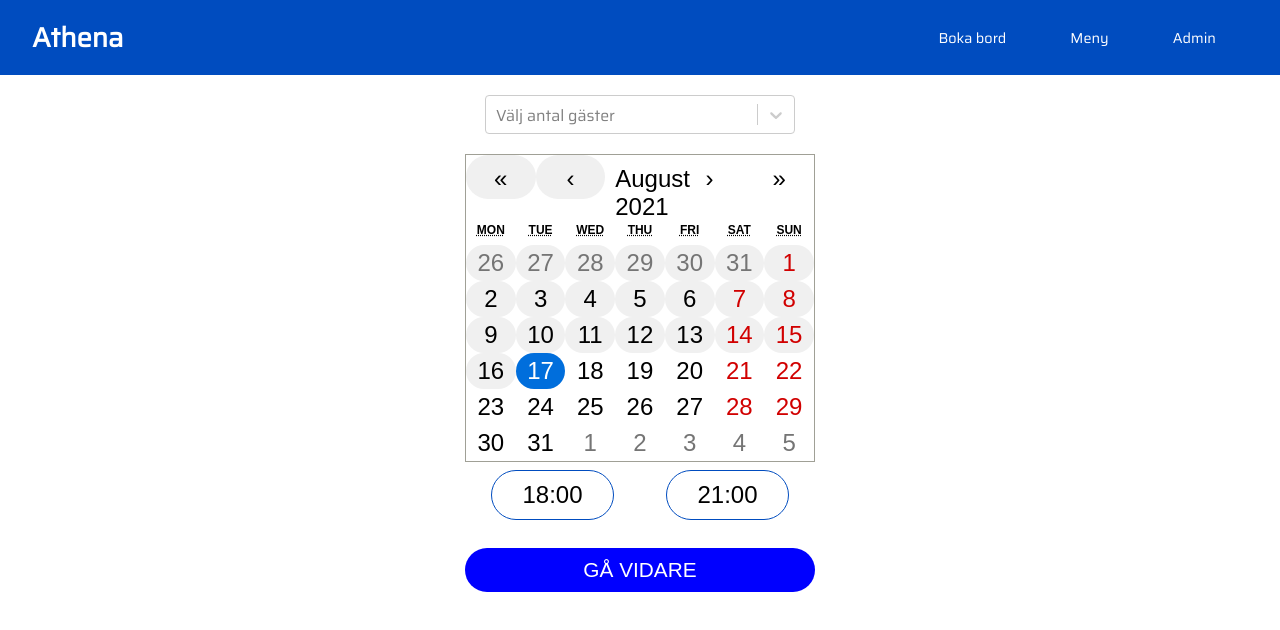
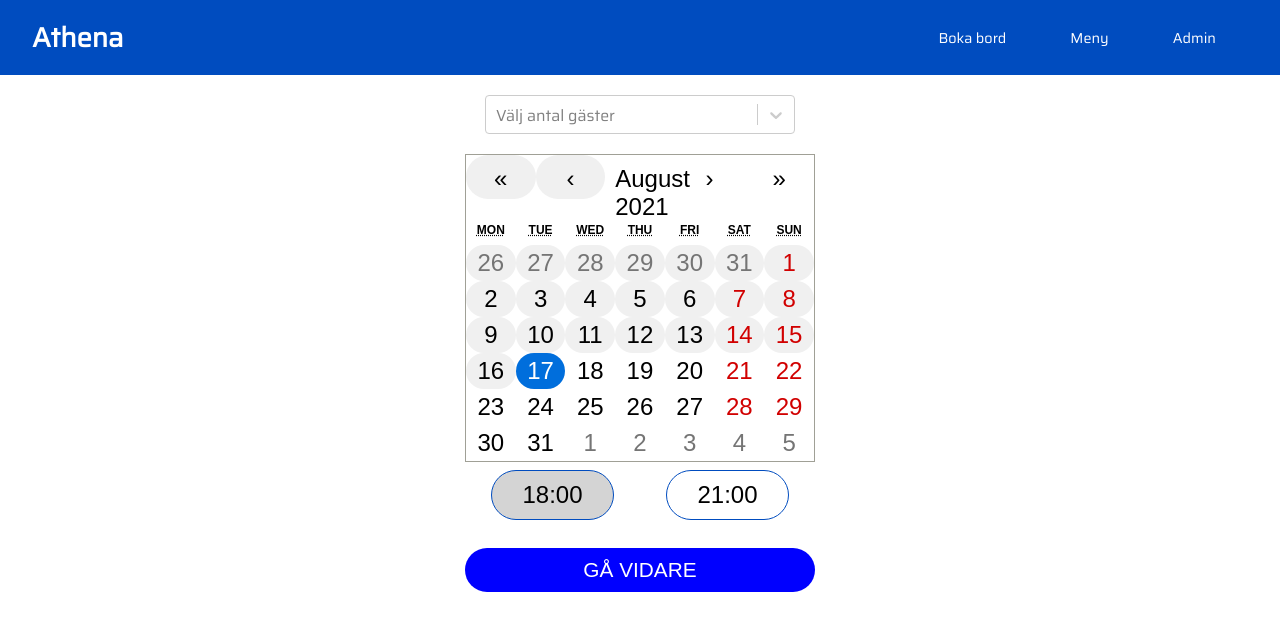
Before and after one commit to iidalindh/Restaurant, a React (Create React App) app in the folder Client/: page /booking in a window 1280 px wide. Shown: the top 630 px of the page. Built offline with nearby package versions, Linux system fonts and the light colour scheme; no server answers.

Commit message:
made button for 18 work

```diff
--- a/Client/src/components/booking/Booking.tsx
+++ b/Client/src/components/booking/Booking.tsx
@@ -1,5 +1,5 @@
 
-import React, { useState } from "react";
+import React, { useEffect, useState } from "react";
 import "react-calendar/dist/Calendar.css";
 import axios from "axios";
 import { BookingGuests } from "./BookingGuests";
@@ -44,6 +44,9 @@ export const Booking = () => {
   });
 
   const [showComponent, setShowComponent] = useState(true);
+  const [time18, setTime18] = useState(false);
+  const [time21, setTime21] = useState(false);
+
 
   function updateTime(bookingTime : number) {
     setTime(bookingTime)
@@ -76,6 +79,10 @@ export const Booking = () => {
     setDetails(customerDetails);
   }
 
+  function buttonState18(btn18 : boolean) {
+    setTime18(btn18);
+  }
+
   async function onSubmit(e : React.MouseEvent<HTMLButtonElement>){
     e.preventDefault();
 
@@ -93,6 +100,11 @@ export const Booking = () => {
     console.log(res);
   }
 
+  useEffect(() => {
+    console.log(time18);
+
+  }, [time18])
+
   return (
     <>
       <Navbar />
@@ -106,8 +118,9 @@ export const Booking = () => {
             <BookingCalendar
               date={date}
               pickDate={datePicker}
+              button18={buttonState18}
             ></BookingCalendar>
-            <BookingTime time={time} addTime={updateTime}></BookingTime>
+            <BookingTime time={time} addTime={updateTime} time18={time18}></BookingTime>
             <Button
               onClick={() => {
                 setShowComponent(false);
--- a/Client/src/components/booking/BookingCalendar.tsx
+++ b/Client/src/components/booking/BookingCalendar.tsx
@@ -6,6 +6,7 @@ import { IBooking } from "./Booking";
 interface IBookingCalendarProps {
   date: string;
   pickDate(date: string): void;
+  button18(btnState18 : boolean) : void;
 }
 
 export const BookingCalendar = (props: IBookingCalendarProps) => {
@@ -21,7 +22,7 @@ export const BookingCalendar = (props: IBookingCalendarProps) => {
   async function getAvailableTables() {
     const date = dateValue.toLocaleDateString();
     const data = {
-      numberOfGuests: 9,
+      numberOfGuests: 91,
       date: date
     }
     const res = await axios.post ("http://localhost:8000/booking/getAvailableTables", data);
@@ -30,10 +31,9 @@ export const BookingCalendar = (props: IBookingCalendarProps) => {
     for (let ida = 0; ida < res.data.length; ida++) {
       if(res.data[ida].time === 18) {
         if(res.data[ida].availableTables === false) {
-          console.log('disable knapp jäveln för 18');
+          props.button18(false);
         } else {
-          console.log('varmt välkommen klockan 18 motherfucker');
-
+          props.button18(true);
         }
       } else if(res.data[ida].time === 21) {
         if(res.data[ida].availableTables === false) {
--- a/Client/src/components/booking/BookingTime.tsx
+++ b/Client/src/components/booking/BookingTime.tsx
@@ -5,17 +5,25 @@ import styled from "styled-components";
 interface IBookingTimeProps {
   time: number;
   addTime(time: number) : void;
+  time18: boolean;
 }
 
 export const BookingTime = (props: IBookingTimeProps) => {
   return (
     <ButtonDiv>
-      <Button
+      {props.time18 !== true ? <Button
+        type="button"
+        onClick={() => {props.addTime(18)}}
+        disabled={true}
+      >
+        18:00
+      </Button> : <Button
         type="button"
         onClick={() => {props.addTime(18)}}
       >
         18:00
-      </Button>
+      </Button> }
+
       <Button type="button" onClick={() => {props.addTime(21)}}>
         21:00
       </Button>
@@ -48,4 +56,11 @@ const Button = styled.button`
     background-color: #213fea;
     color: white;
   }
+
+  :disabled {
+    background-color: #d4d4d4;
+    :hover {
+      cursor: not-allowed;
+    }
+  }
 `;
```
